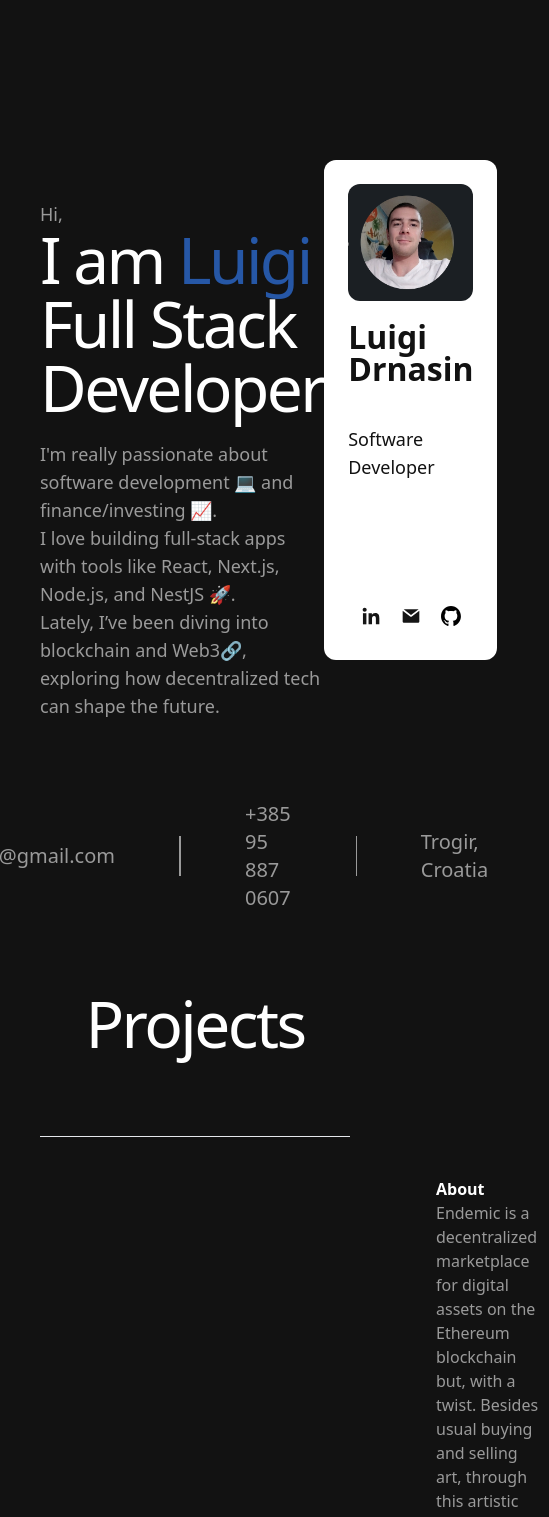
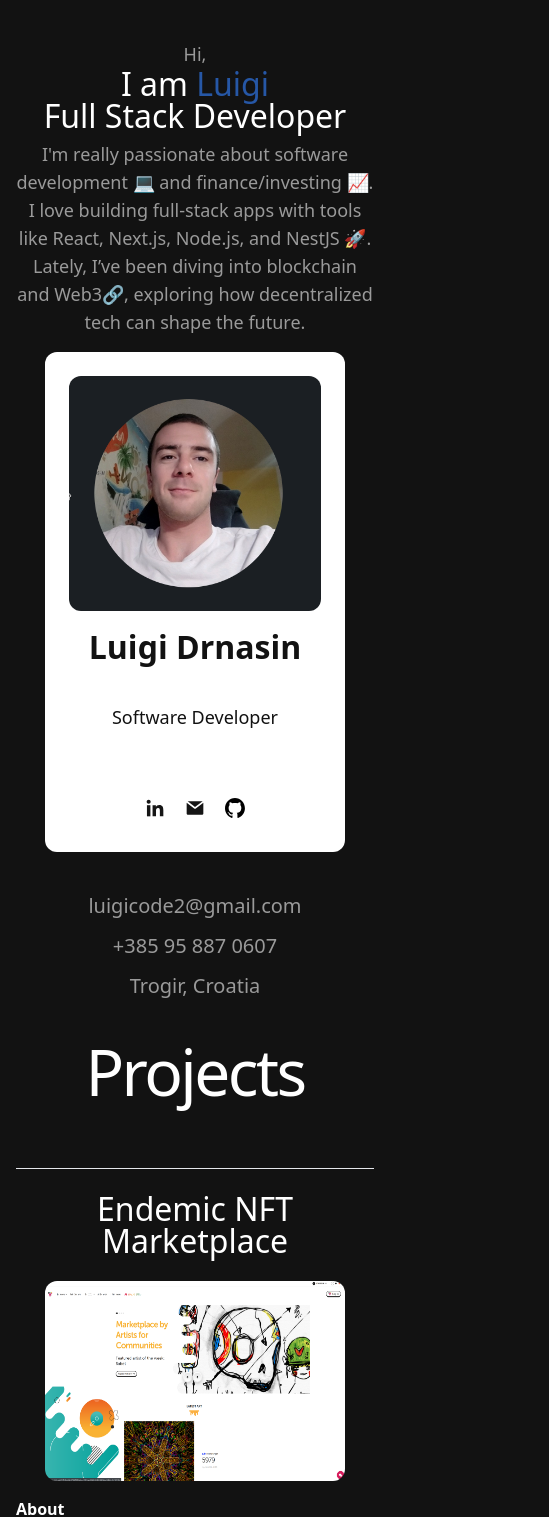
Before and after one commit to Gigi998/portfolio, a Next.js app: page / in a window 390 px wide. Shown: the top 1517 px of the page, 549 px wide, since content can reach past the window. Built offline with nearby package versions, Linux system fonts and the light colour scheme.

Commit message:
improve mobile layout

```diff
--- a/src/app/(components)/Application/ContactInfo/ContactInfoContainer/ContactInfoContainer.tsx
+++ b/src/app/(components)/Application/ContactInfo/ContactInfoContainer/ContactInfoContainer.tsx
@@ -3,7 +3,7 @@ import { contactsInfo } from "../constants";
 
 const ContactInfoContainer = () => {
   return (
-    <div className='flex items-center justify-center gap-x-16'>
+    <div className='flex items-center justify-center gap-x-16 flex-col lg:flex-row gap-y-3'>
       {contactsInfo.map((item, index) => (
         <div
           className='text-secondary text-xl flex items-center gap-x-16'
@@ -11,7 +11,7 @@ const ContactInfoContainer = () => {
         >
           {item.text}
           {contactsInfo.length !== index + 1 && (
-            <span className='w-[2px] h-10 bg-secondary block' />
+            <span className='w-[2px] h-10 bg-secondary lg:block hidden' />
           )}
         </div>
       ))}
--- a/src/app/(components)/Application/Experience/ExperienceItem/ExperienceItem.tsx
+++ b/src/app/(components)/Application/Experience/ExperienceItem/ExperienceItem.tsx
@@ -19,7 +19,9 @@ const ExperienceItem = ({ title, about, date }: Props) => {
             {date}
           </span>
         </span>
-        <span className='text-body-2 text-secondary mr-32 mb-6'>{about}</span>
+        <span className='text-body-2 text-secondary lg:mr-32 mb-6'>
+          {about}
+        </span>
       </div>
     </div>
   );
--- a/src/app/(components)/Application/Hero/Hero.tsx
+++ b/src/app/(components)/Application/Hero/Hero.tsx
@@ -2,15 +2,15 @@ import React from "react";
 
 const Hero = () => {
   return (
-    <div className='mt-10'>
-      <div className='flex flex-col'>
+    <div className='lg:mt-10 sm:text-left text-center'>
+      <div className='flex flex-col sm:text-heading text-sm-heading'>
         <span className='text-body-1 text-secondary'>Hi,</span>
-        <span className='text-heading'>
+        <span>
           I am <span className='text-blue'>Luigi</span>
         </span>
-        <span className='text-heading'>Full Stack Developer</span>
+        Full Stack Developer
       </div>
-      <p className='text-body-1 text-secondary mt-[20px]'>
+      <p className='text-body-1 text-secondary sm:mt-5 mt-2 max-w-[400px] sm:max-w-full'>
         I'm really passionate about software development 💻 and
         finance/investing 📈.
         <br /> I love building full-stack apps with tools like React, Next.js,
--- a/src/app/(components)/Application/Profile/ProfileCard/ProfileCard.tsx
+++ b/src/app/(components)/Application/Profile/ProfileCard/ProfileCard.tsx
@@ -26,7 +26,7 @@ const ProfileCard = () => {
   ];
 
   return (
-    <div className='bg-primary w-[300px] h-[500px] rounded-xl text-invert p-6 flex flex-col items-center'>
+    <div className='bg-primary w-[300px] h-[500px] rounded-xl text-invert p-6 flex flex-col items-center lg:mt-0 mt-4'>
       <Image
         src={ProfilePicture}
         alt='profile'
--- a/src/app/(components)/Application/Project/ProjectImage/ProjectImage.tsx
+++ b/src/app/(components)/Application/Project/ProjectImage/ProjectImage.tsx
@@ -18,7 +18,7 @@ const ProjectImage = ({ src, name, link }: Props) => {
             link ? "cursor-pointer:" : "cursor-default"
           )}
         >
-          <span className='mb-3 text-primary'>{name}</span>
+          <span className='mb-3 ml-3 text-primary'>{name}</span>
         </div>
       </>
     );
--- a/src/app/(components)/Application/Project/ProjectItem/ProjectItem.tsx
+++ b/src/app/(components)/Application/Project/ProjectItem/ProjectItem.tsx
@@ -26,10 +26,12 @@ const ProjectItem = ({
   return (
     <div className='flex flex-col items-center'>
       <div className='flex flex-col w-full'>
-        <hr className='w-full my-10 bg-secondary' />
-        <div className='flex gap-x-24'>
-          <div className='my-auto text-center'>
-            <div className='text-primary text-sm-heading mb-10'>{name}</div>
+        <hr className='w-full lg:my-10 my-6 bg-secondary' />
+        <div className='flex gap-x-24 lg:flex-row flex-col items-center'>
+          <div className='lg:my-auto mb-4 flex items-center flex-col'>
+            <div className='text-primary text-sm-heading lg:mb-10 mb-6 text-center'>
+              {name}
+            </div>
             <ProjectImage name={name} src={imageSrc} link={siteLink} />
           </div>
           <div className='flex flex-col gap-y-4'>
--- a/src/app/(components)/Wrapper/SectionWrapper/SectionWrapper.tsx
+++ b/src/app/(components)/Wrapper/SectionWrapper/SectionWrapper.tsx
@@ -8,7 +8,7 @@ interface Props {
 
 const SectionWrapper = ({ children, className, title }: Props) => {
   return (
-    <div className={twMerge("my-20", className)}>
+    <div className={twMerge("lg:my-20 my-10", className)}>
       {title ? <div className='text-heading text-center'>{title}</div> : null}
       {children}
     </div>
--- a/src/app/layout.tsx
+++ b/src/app/layout.tsx
@@ -14,7 +14,9 @@ export default function RootLayout({
   return (
     <html lang='en'>
       <body className='bg-invert min-h-screen flex flex-col max-w-7xl mx-auto'>
-        <div className='min-h-full py-20 px-10'>{children}</div>
+        <div className='min-h-full lg:py-20 py-10  lg:px-10 px-4'>
+          {children}
+        </div>
       </body>
     </html>
   );
--- a/src/app/page.tsx
+++ b/src/app/page.tsx
@@ -9,7 +9,7 @@ import { experienceCurrent, experiencesStart } from "@/data";
 export default function Home() {
   return (
     <>
-      <SectionWrapper className='flex'>
+      <SectionWrapper className='flex flex-col lg:flex-row mt-0 items-center'>
         <Hero />
         <ProfileCard />
       </SectionWrapper>
--- a/src/data/index.ts
+++ b/src/data/index.ts
@@ -20,7 +20,7 @@ The backend was built with NestJS and a PostgreSQL database. Authentication was
 const sbscanner = {
   id: 2,
   name: "SBScanner",
-  codeLink: "https://github.com/orgs/StoneBlock-Blockchain/repositories?",
+  codeLink: "https://github.com/orgs/Stoneblock-Scanner-local/repositories",
   imageSrc: SbscannerAppImage,
   description: `
     The Stoneblock Scanner was a full-stack application I developed while working at Endemic. The app's primary functionality allowed users to post cryptocurrency projects,
```
